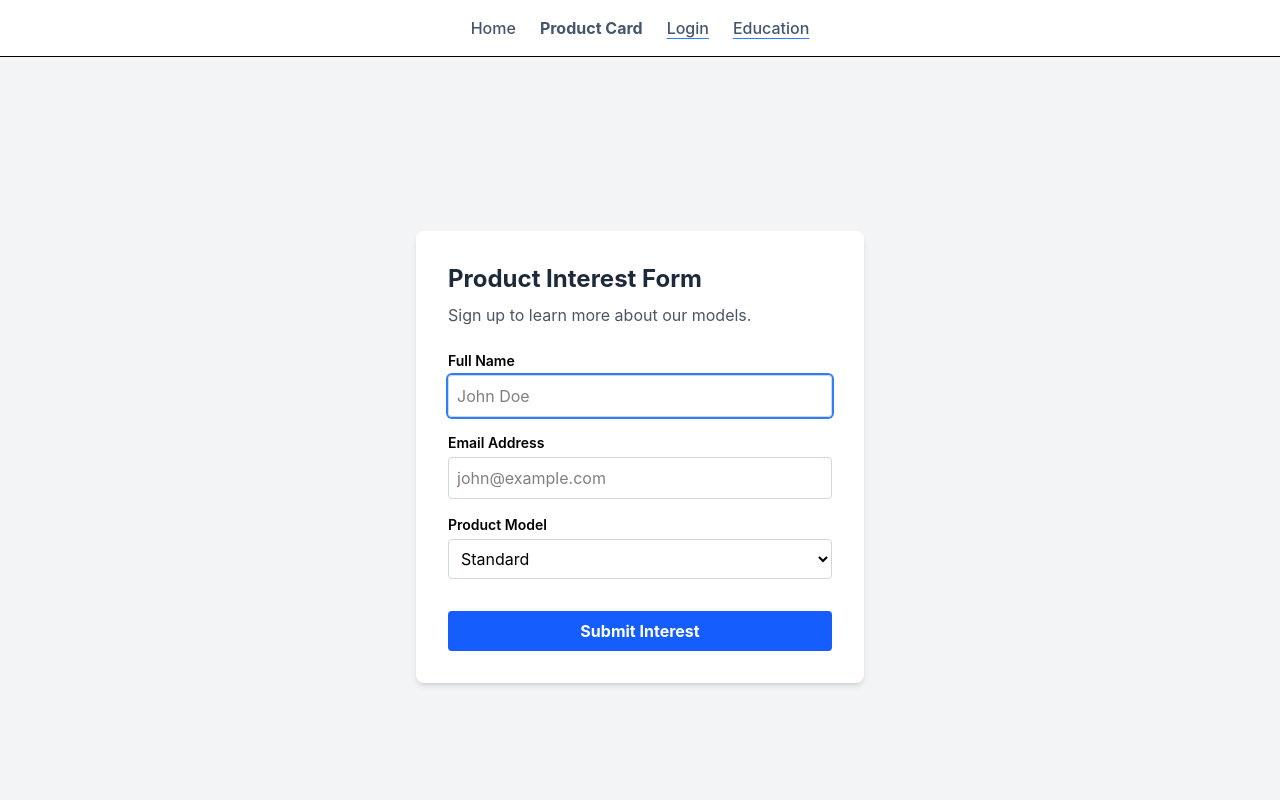
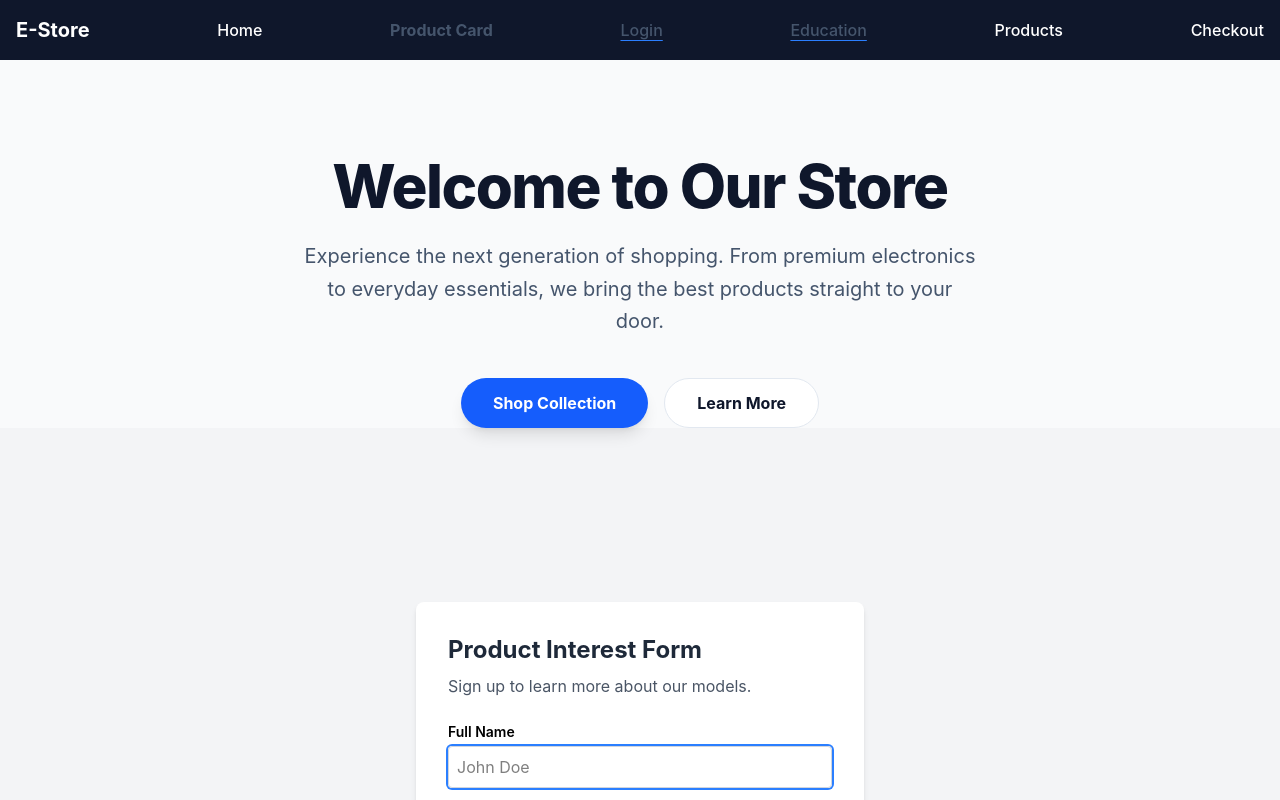
Before and after one commit to GalacticMuva/useref-product, a React (Vite) app: page / in a window 1280 px wide. Shown: the top 800 px of the page. Built offline with nearby package versions, Linux system fonts and the light colour scheme.

Commit message:
Week6 Day 1 initial

```diff
--- a/src/LandingPage.jsx
+++ b/src/LandingPage.jsx
@@ -27,6 +27,29 @@ const LandingPage = () => {
     };
 
     return (
+
+        <div className="min-h-screen bg-gray-50">
+            {/* STEP 4: HERO SECTION */}
+            <main className="max-w-5xl mx-auto pt-24 px-6 text-center">
+                <h1 className="text-6xl font-extrabold text-slate-900 mb-6 tracking-tight">
+                    Welcome to Our Store
+                </h1>
+                <p className="text-xl text-slate-600 leading-relaxed max-w-2xl mx-auto">
+                    Experience the next generation of shopping. From premium electronics
+                    to everyday essentials, we bring the best products straight to your door.
+                </p>
+
+                <div className="mt-10 flex gap-4 justify-center">
+                    <button className="bg-blue-600 text-white px-8 py-3 rounded-full font-bold hover:bg-blue-700 transition-all shadow-lg hover:shadow-blue-200">
+                        Shop Collection
+                    </button>
+                    <button className="bg-white text-slate-900 border border-slate-200 px-8 py-3 rounded-full font-bold hover:bg-slate-50 transition-all">
+                        Learn More
+                    </button>
+                </div>
+            </main>
+
+
         <div className="min-h-screen bg-gray-100 flex items-center justify-center p-4">
             <div className="bg-white p-8 rounded-lg shadow-md w-full max-w-md">
                 <h1 className="text-2xl font-bold text-gray-800 mb-2">Product Interest Form</h1>
@@ -74,6 +97,7 @@ const LandingPage = () => {
                 </div>
             </div>
         </div>
+        </div>
     )
 }
 
--- a/src/NavBar.jsx
+++ b/src/NavBar.jsx
@@ -2,13 +2,16 @@ import { Link } from "react-router-dom";
 
 const NavBar = () => {
     return (
-        <nav className="p-4 bg-white shadow-sm flex gap-6 justify-center border-b">
-            <div className="flex gap-6">
-                <Link to="/" className="text-slate-600 hover:text-blue-600 font-medium">Home</Link>
+        <nav className="w-full bg-slate-900 text-white p-4 shadow-md">
+            {/* Step 3: Flexbox alignment */}
+            <div className="max-w-7xl mx-auto flex justify-between items-center">
+                <div className="text-xl font-bold">E-Store</div>
+                <Link to="/" className="hover:text-blue-400 transition-colors font-medium">Home</Link>
                 <Link to="/product" className="text-slate-600 hover:text-blue-600 font-bold">Product Card</Link>
                 <Link to="/login" className="text-slate-600 hover:text-blue-600 font-medium underline decoration-blue-500 underline-offset-4">Login</Link>
                 <Link to="/grid" className="text-slate-600 hover:text-blue-600 font-medium underline decoration-blue-500 underline-offset-4">Education</Link>
-
+                <Link to="/products" className="hover:text-pink-400 transition-colors font-medium">Products</Link>
+                <Link to="/checkout" className="hover:text-blue-400 transition-colors font-medium">Checkout</Link>
             </div>
 
 
```
